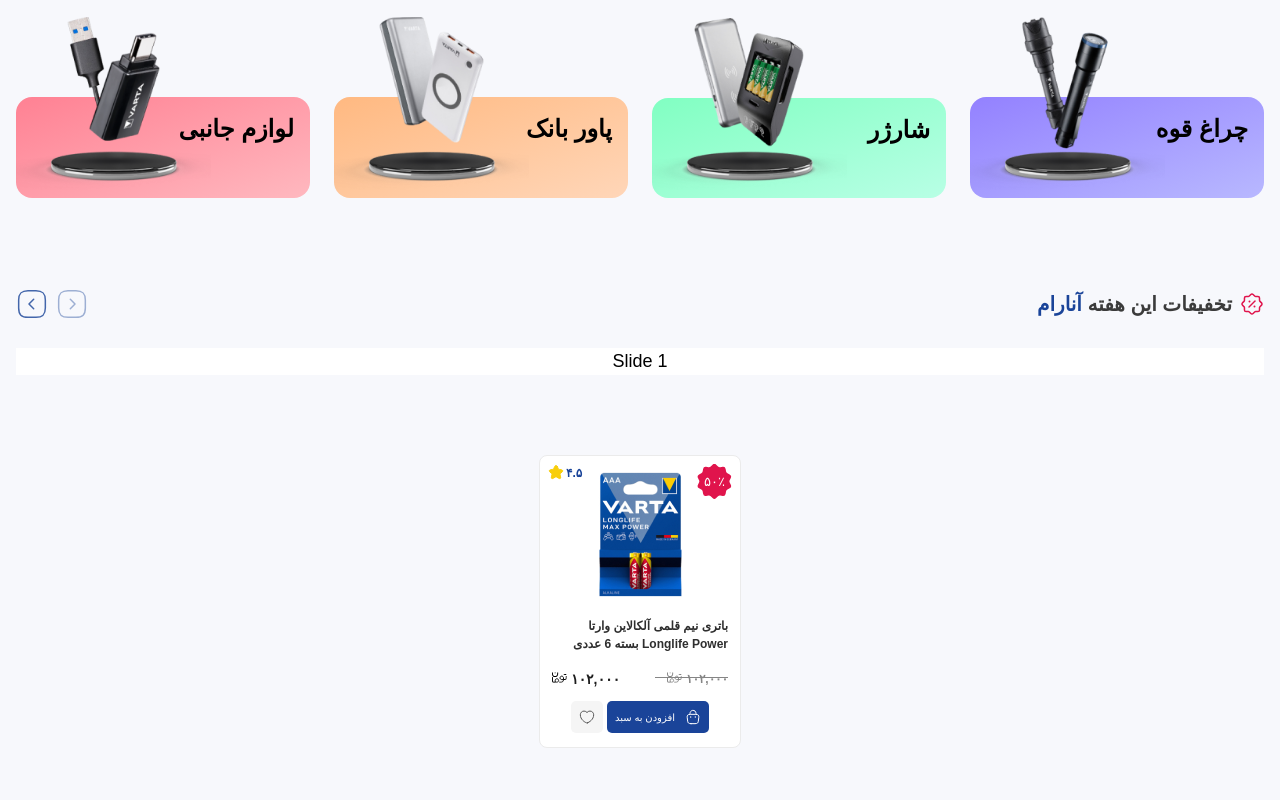
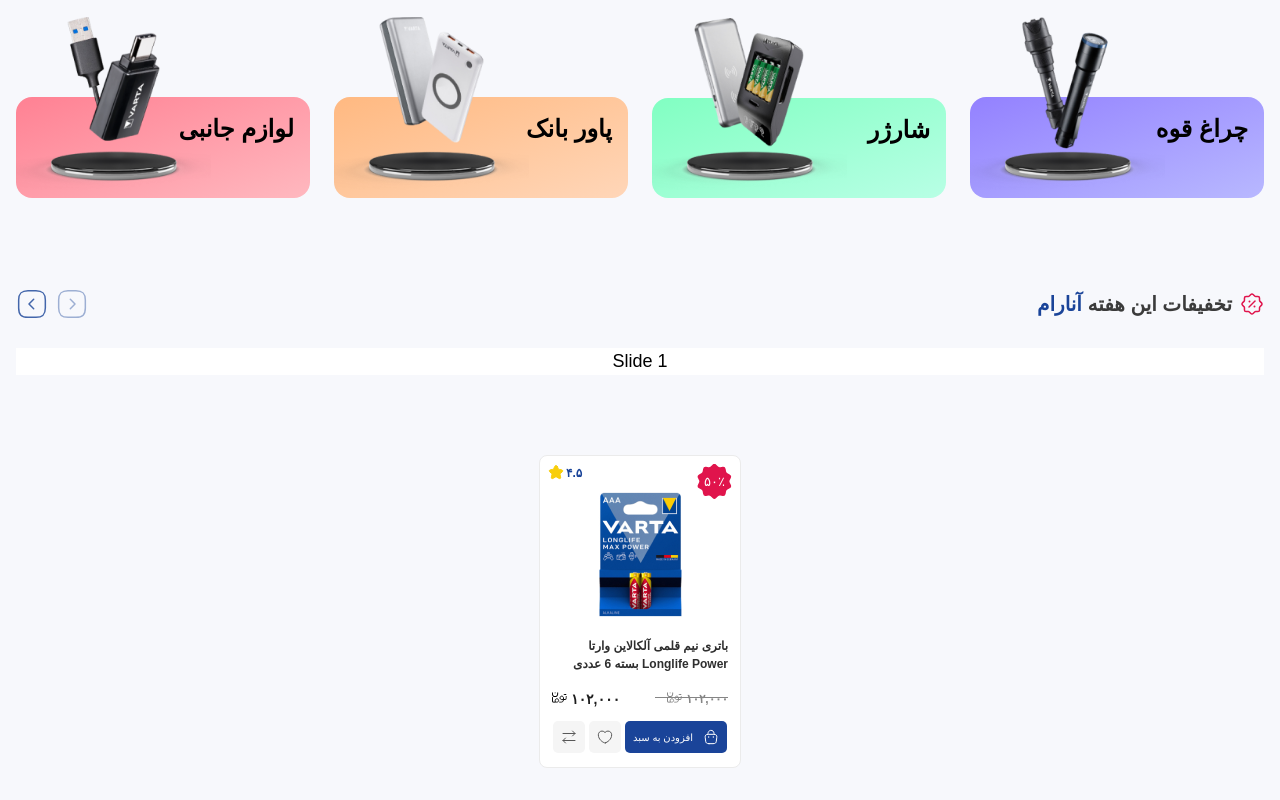
Before and after one commit to mahyarErshad/anaram-react, a React (Create React App) app: page / in a window 1280 px wide. Shown: the part 1005-1805 px from the top of the page. Built offline with nearby package versions, Linux system fonts and the light colour scheme; a web font is replaced by a local one.

Commit message:
Image has mt-5

```diff
--- a/src/Components/ProductCards/ProductCardWithDiscount/ProductCardWithDiscount.jsx
+++ b/src/Components/ProductCards/ProductCardWithDiscount/ProductCardWithDiscount.jsx
@@ -13,7 +13,7 @@ function ProductCardWithDiscount() {
   return (
     <figure className=" pt-3 pb-[0.875rem] px-3 rounded-lg bg-white border border-NeutralN30 flex flex-col">
       <div className="flex-center h-2/4 mb-4 relative">
-        <img className="object-contain" src={batteryImage} alt="battery" />
+        <img className="mt-5" src={batteryImage} alt="battery" />
         <span className={`${styles["discount-percentage"]} text-white absolute -top-1 -right-1 h-[2.1875rem] w-[2.1875rem] flex-center text-[0.8125rem] font-normal`}>۵۰٪</span>
         <div className="absolute -top-1 -left-1 flex-center gap-[0.125rem]">
           <span className="font-semibold text-xs text-primary6 translate-y-[0.0625rem]">۴.۵</span>
@@ -28,6 +28,7 @@ function ProductCardWithDiscount() {
       <div className="flex-center gap-1 w-full">
         <PrimaryButton addToCartButton text="افزودن به سبد" icon={<CartIcon className="w-4 h-4" stroke="white" />} />
         <SmallButton className="p-2 bg-NeutralN20" icon={<HeartIcon />} />
+        <SmallButton className="p-2 bg-NeutralN20" icon={<CompareArrowsIcon />} />
       </div>
     </figure>
   );
```
